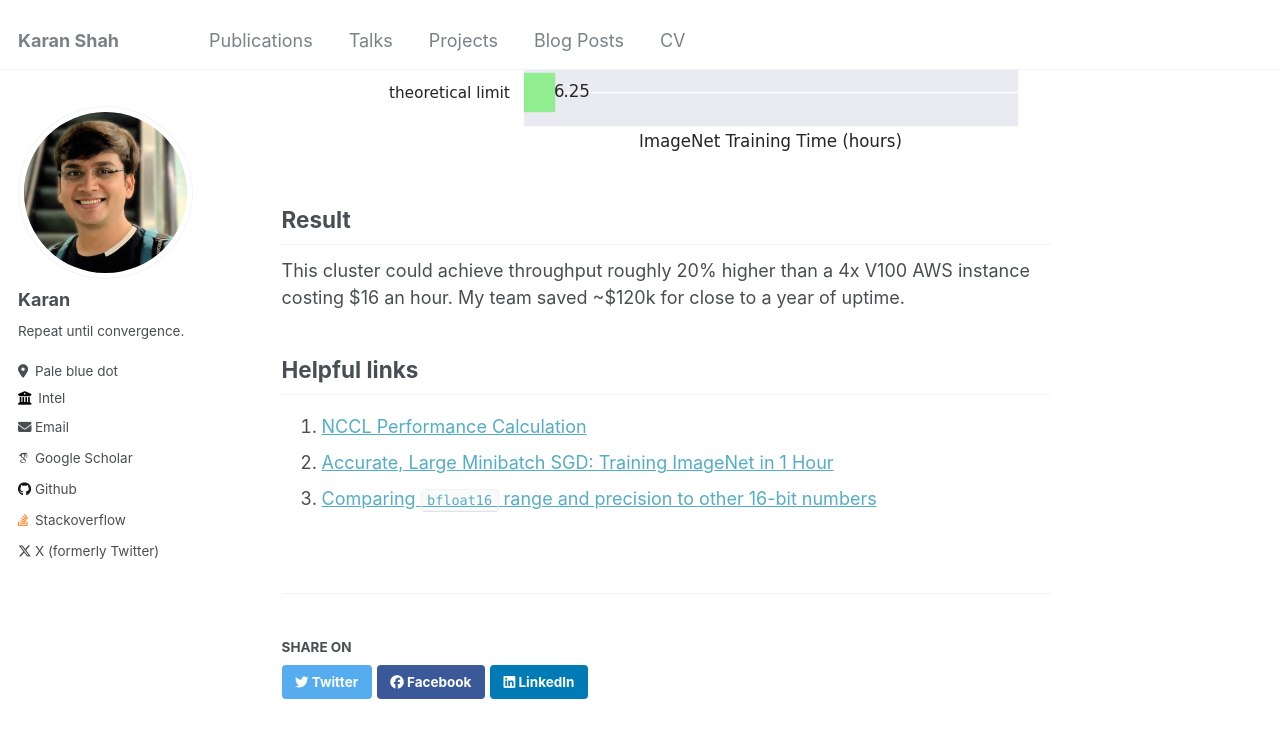
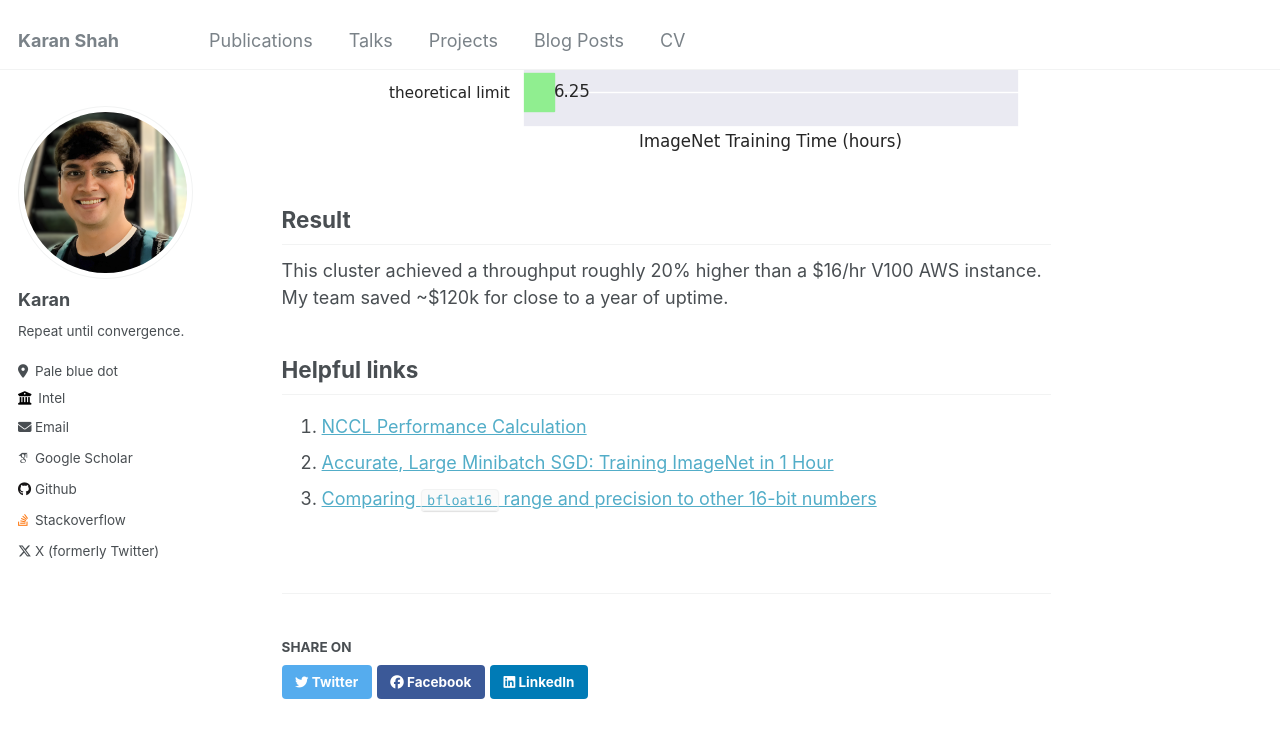
Before and after one commit to MasterSkepticista/MasterSkepticista.github.io, a Jekyll site: the page built from _portfolio/orion.md, in a window 1280 px wide and 900 px high, scrolled down 9079 px. Shown: the top 738 px of the window. Built offline with Jekyll 4.4.1, drawn with Linux system fonts in a browser that asks for light colours; some web fonts are replaced.

Commit message:
Update article

```diff
--- a/_portfolio/orion.md
+++ b/_portfolio/orion.md
@@ -242,7 +242,7 @@ $$
 
 Result
 ---
-This cluster could achieve throughput roughly 20% higher than a 4x V100 AWS instance costing $16 an hour. My team saved ~$120k for close to a year of uptime.
+This cluster achieved a throughput roughly 20% higher than a $16/hr V100 AWS instance. My team saved ~$120k for close to a year of uptime.
 
 Helpful links
 ---
```
